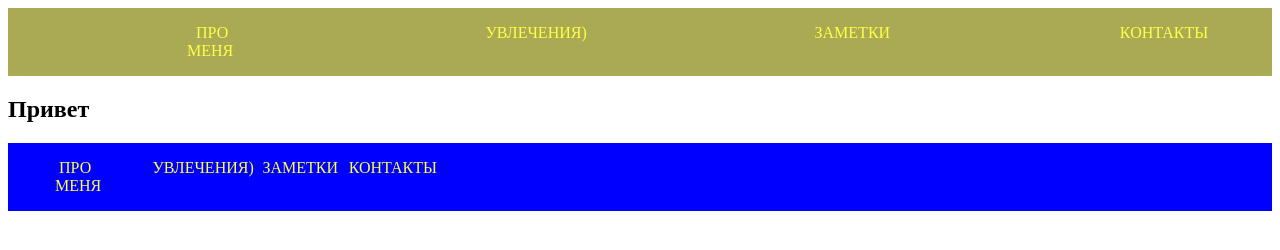
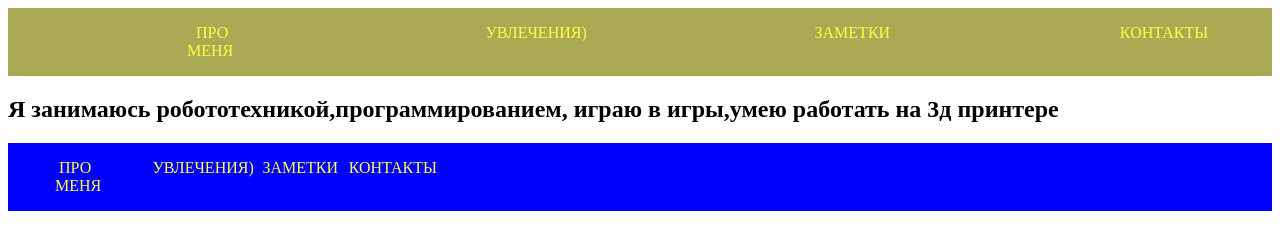
Before and after one commit to Aquiveryt/Aquiveryt.github.io, a plain HTML site: page hobi.html in a window 1280 px wide. Shown: the top 250 px of the page. Drawn offline with Linux system fonts and the light colour scheme.

Commit message:
Update hobi.html

```diff
--- a/hobi.html
+++ b/hobi.html
@@ -21,7 +21,7 @@
 	</header>
 	<main>
 		<section>
-			<h1>Привет</h1>
+			<h1>Я занимаюсь робототехникой,программированием, играю в игры,умею работать на 3д принтере</h1>
 
 		</section>
 
```
